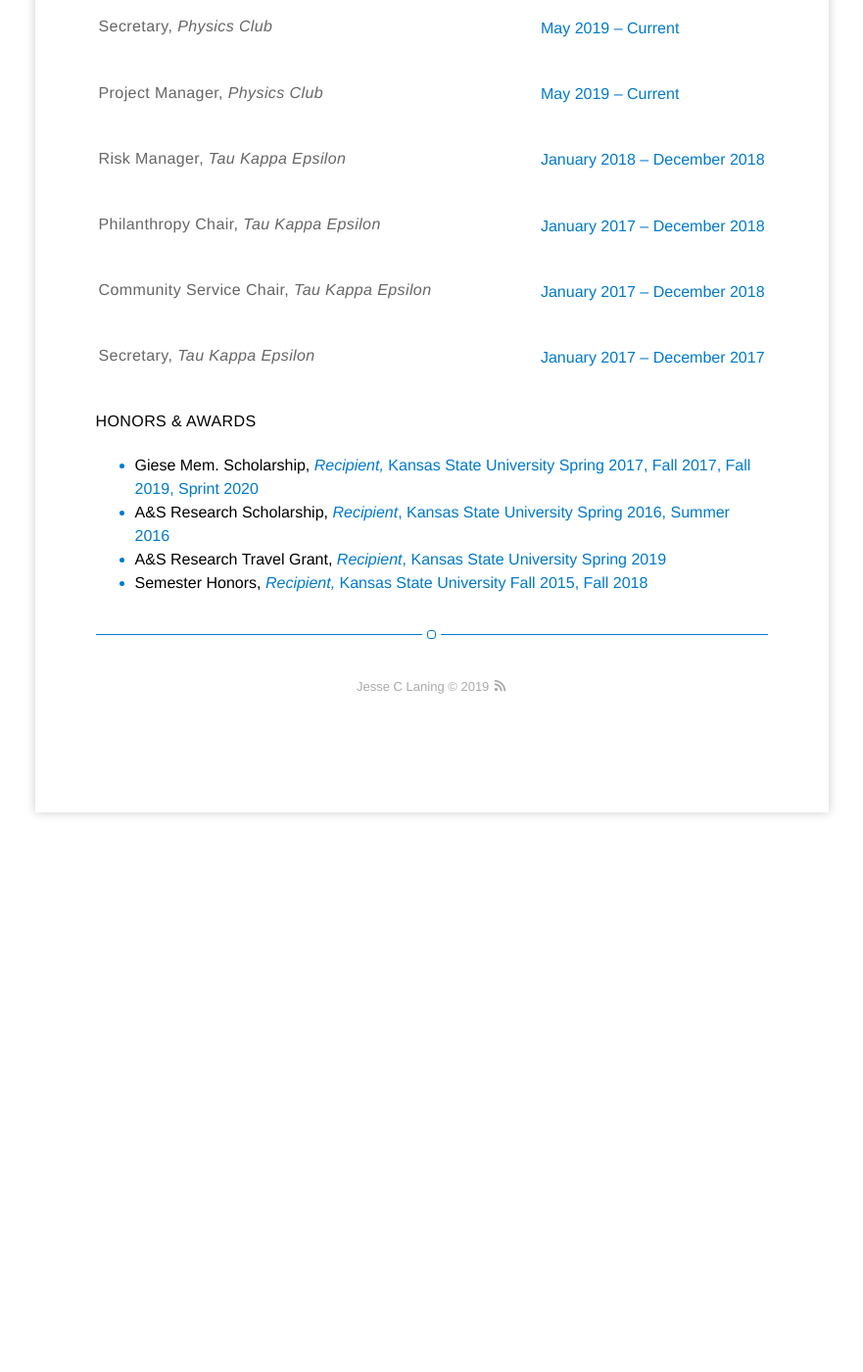
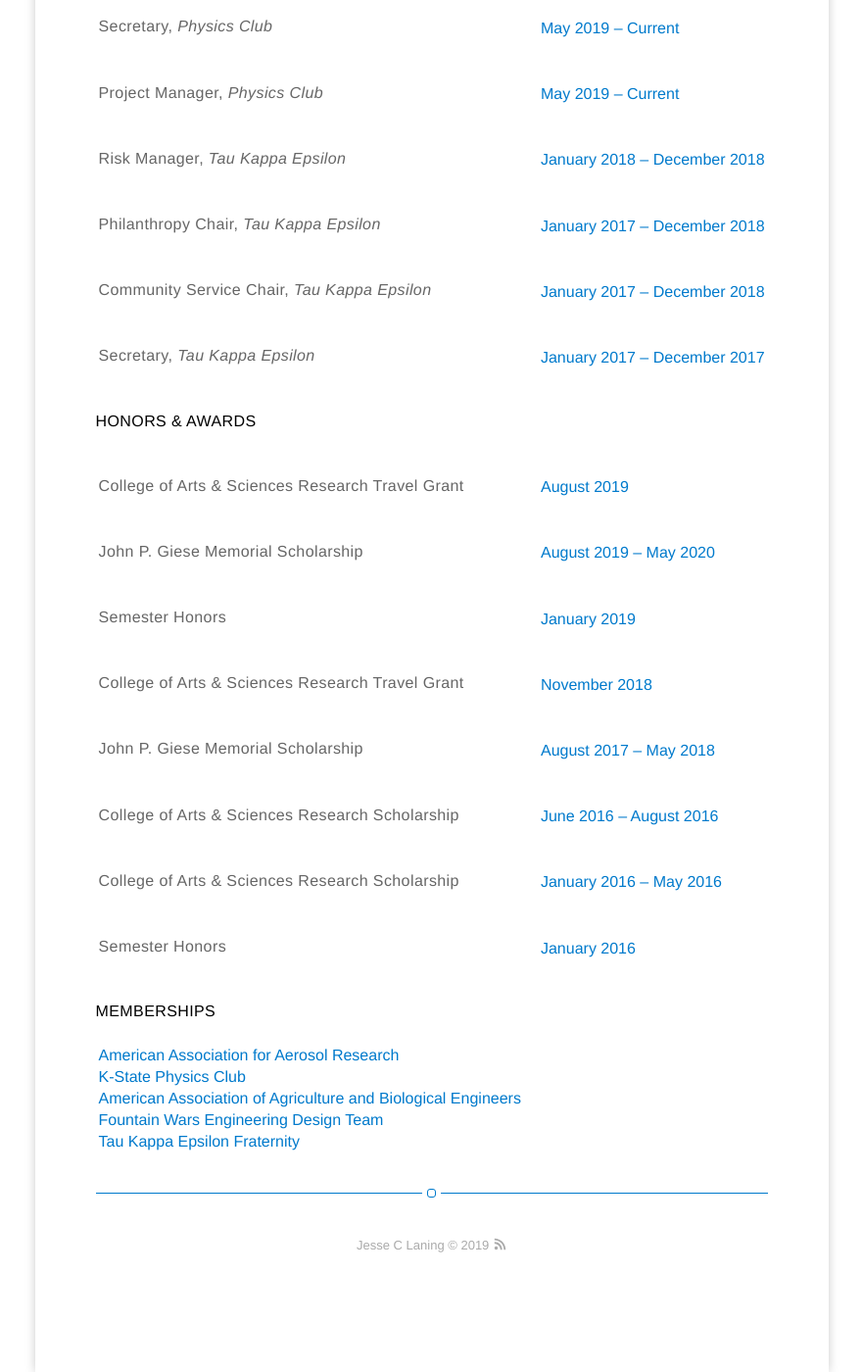
Before and after one commit to jamolnng/jamolnng.github.io, a Jekyll site: the page built from cv.html, in a window 1280 px wide and 1400 px high, scrolled down 1919 px. Shown: the whole window at 98% size, without its empty margins (199-1080 px from the left). Built offline with Jekyll 4.4.1, drawn with Linux system fonts in a browser that asks for light colours; nearby versions of some CDN libraries; library files that are not in the unit come from our copies.

Commit message:
Update cv.html

```diff
--- a/cv.html
+++ b/cv.html
@@ -145,12 +145,71 @@
     </tr>
 </table>
 <p><strong>HONORS &amp; AWARDS</strong></p>
-<ul>
-    <li><strong>Giese Mem. Scholarship, </strong><em>Recipient, </em>Kansas State University Spring 2017, Fall 2017,
-        Fall 2019, Sprint 2020</li>
-    <li><strong>A&amp;S Research Scholarship, </strong><em>Recipient</em>, Kansas State University Spring 2016,
-        Summer
-        2016</li>
-    <li><strong>A&amp;S Research Travel Grant, </strong><em>Recipient</em>, Kansas State University Spring 2019</li>
-    <li><strong>Semester Honors, </strong><em>Recipient,</em> Kansas State University Fall 2015, Fall 2018</li>
-</ul>
+<table style="width:100%">
+    <tr>
+        <td>
+            <p>College of Arts & Sciences Research Travel Grant</p>
+        </td>
+        <td width="34%">August 2019</td>
+    </tr>
+    <tr>
+        <td>
+            <p>John P. Giese Memorial Scholarship</p>
+        </td>
+        <td width="34%">August 2019 &ndash; May 2020</td>
+    </tr>
+    <tr>
+        <td>
+            <p>Semester Honors</p>
+        </td>
+        <td width="34%">January 2019</td>
+    </tr>
+    <tr>
+        <td>
+            <p>College of Arts & Sciences Research Travel Grant</p>
+        </td>
+        <td width="34%">November 2018</td>
+    </tr>
+    <tr>
+        <td>
+            <p>John P. Giese Memorial Scholarship</p>
+        </td>
+        <td width="34%">August 2017 &ndash; May 2018</td>
+    </tr>
+    <tr>
+        <td>
+            <p>College of Arts & Sciences Research Scholarship</p>
+        </td>
+        <td width="34%">June 2016 &ndash; August 2016</td>
+    </tr>
+    <tr>
+        <td>
+            <p>College of Arts & Sciences Research Scholarship</p>
+        </td>
+        <td width="34%">January 2016 &ndash; May 2016</td>
+    </tr>
+    <tr>
+        <td>
+            <p>Semester Honors</p>
+        </td>
+        <td width="34%">January 2016</td>
+    </tr>
+</table>
+<p><strong>MEMBERSHIPS</strong></p>
+<table style="width:100%">
+    <tr>
+        <td>American Association for Aerosol Research</td>
+    </tr>
+    <tr>
+        <td>K-State Physics Club</td>
+    </tr>
+    <tr>
+        <td>American Association of Agriculture and Biological Engineers</td>
+    </tr>
+    <tr>
+        <td>Fountain Wars Engineering Design Team</td>
+    </tr>
+    <tr>
+        <td>Tau Kappa Epsilon Fraternity</td>
+    </tr>
+</table>
```
